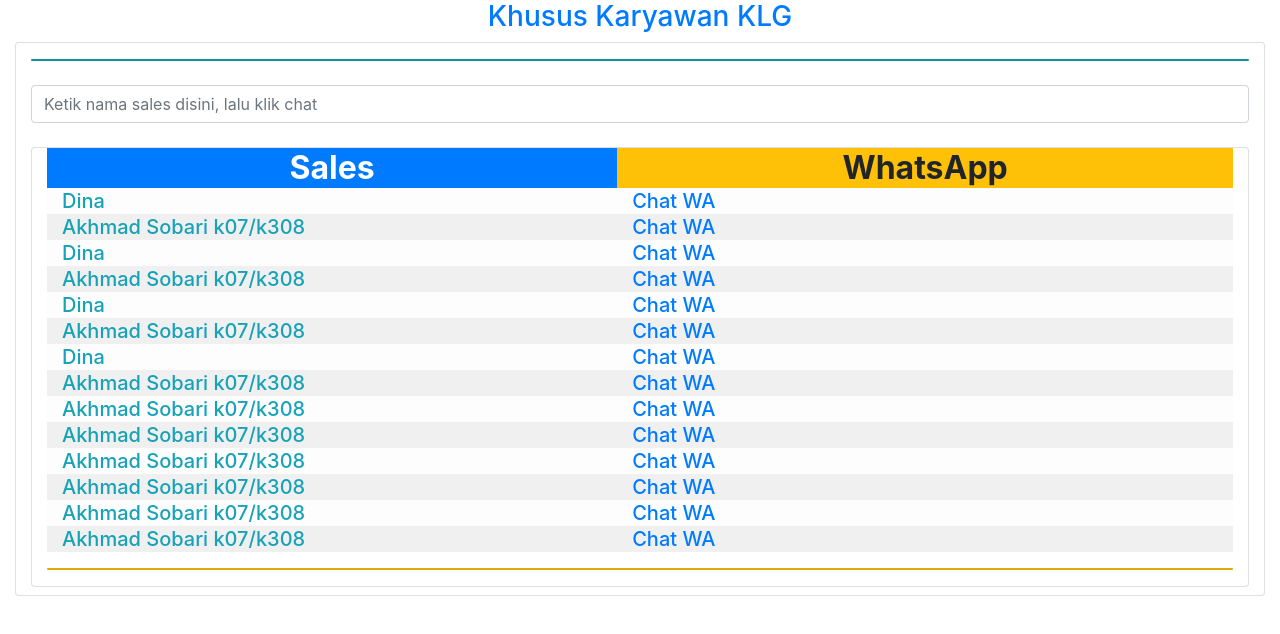
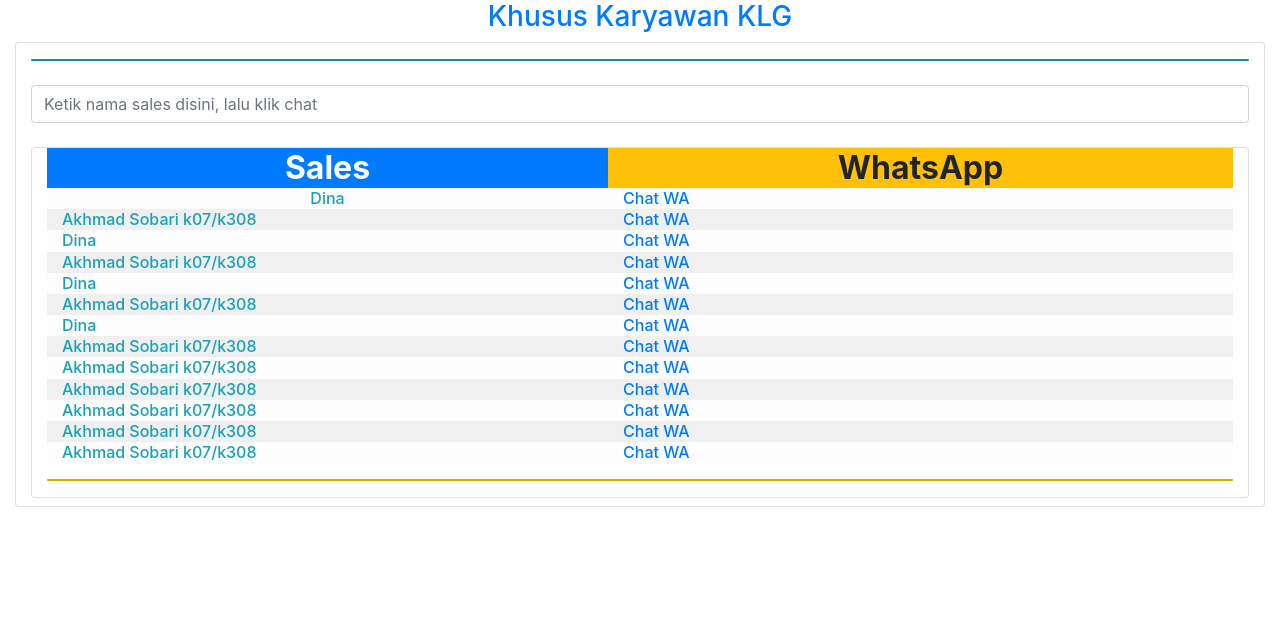
Before and after one commit to ariandto/salesklg, a plain HTML site: page index.html in a window 1280 px wide. Drawn offline with nearby package versions, Linux system fonts and the light colour scheme.

Commit message:
1 file modified

```diff
--- a/index.html
+++ b/index.html
@@ -45,60 +45,57 @@
             <th class="bg-warning text-center">WhatsApp</th>
           </tr>
           <tr>
-            <td class="col-1 h5 text-info">Dina</td>
-            <td class="col-1 h5"><a href="https://wa.me/62895340710827">Chat WA</a></td>
+            <td class="w-100 col-1 h6 text-info text-center">Dina</td>
+            <td class="col-1 h6"><a href="https://wa.me/62895340710827">Chat WA</a></td>
           </tr>
           <tr>
-            <td class="col-1 h5 text-info">Akhmad Sobari k07/k308</td>
-            <td class="col-1 h5"><a href="https://wa.me/62895340710827">Chat WA</a></td>
+            <td class="w-100 col-1 h6 text-info text-justify">Akhmad Sobari k07/k308</td>
+            <td class="col-1 h6"><a href="https://wa.me/62895340710827">Chat WA</a></td>
           </tr>
           <tr>
-            <td class="col-1 h5 text-info">Dina</td>
-            <td class="col-1 h5"><a href="https://wa.me/62895340710827">Chat WA</a></td>
+            <td class="col-1 h6 text-info">Dina</td>
+            <td class="col-1 h6"><a href="https://wa.me/62895340710827">Chat WA</a></td>
           </tr>
           <tr>
-            <td class="col-1 h5 text-info">Akhmad Sobari k07/k308</td>
-            <td class="col-1 h5"><a href="https://wa.me/62895340710827">Chat WA</a></td>
+            <td class="col-1 h6 text-info">Akhmad Sobari k07/k308</td>
+            <td class="col-1 h6"><a href="https://wa.me/62895340710827">Chat WA</a></td>
             <tr>
-              <td class="col-1 h5 text-info">Dina</td>
-              <td class="col-1 h5"><a href="https://wa.me/62895340710827">Chat WA</a></td>
+              <td class="col-1 h6 text-info">Dina</td>
+              <td class="col-1 h6"><a href="https://wa.me/62895340710827">Chat WA</a></td>
             </tr>
             <tr>
-              <td class="col-1 h5 text-info">Akhmad Sobari k07/k308</td>
-              <td class="col-1 h5"><a href="https://wa.me/62895340710827">Chat WA</a></td>
+              <td class="col-1 h6 text-info">Akhmad Sobari k07/k308</td>
+              <td class="col-1 h6"><a href="https://wa.me/62895340710827">Chat WA</a></td>
           </tr>
           <tr>
-            <td class="col-1 h5 text-info">Dina</td>
-            <td class="col-1 h5"><a href="https://wa.me/62895340710827">Chat WA</a></td>
+            <td class="col-1 h6 text-info">Dina</td>
+            <td class="col-1 h6"><a href="https://wa.me/62895340710827">Chat WA</a></td>
           </tr>
           <tr>
-            <td class="col-1 h5 text-info">Akhmad Sobari k07/k308</td>
-            <td class="col-1 h5"><a href="https://wa.me/62895340710827">Chat WA</a></td>
+            <td class="col-1 h6 text-info">Akhmad Sobari k07/k308</td>
+            <td class="col-1 h6"><a href="https://wa.me/62895340710827">Chat WA</a></td>
           </tr>
           <tr>
-            <td class="col-1 h5 text-info">Akhmad Sobari k07/k308</td>
-            <td class="col-1 h5"><a href="https://wa.me/62895340710827">Chat WA</a></td>
+            <td class="col-1 h6 text-info">Akhmad Sobari k07/k308</td>
+            <td class="col-1 h6"><a href="https://wa.me/62895340710827">Chat WA</a></td>
           </tr>
           <tr>
-            <td class="col-1 h5 text-info">Akhmad Sobari k07/k308</td>
-            <td class="col-1 h5"><a href="https://wa.me/62895340710827">Chat WA</a></td>
+            <td class="col-1 h6 text-info">Akhmad Sobari k07/k308</td>
+            <td class="col-1 h6"><a href="https://wa.me/62895340710827">Chat WA</a></td>
           </tr>
           <tr>
-            <td class="col-1 h5 text-info">Akhmad Sobari k07/k308</td>
-            <td class="col-1 h5"><a href="https://wa.me/62895340710827">Chat WA</a></td>
+            <td class="col-1 h6 text-info">Akhmad Sobari k07/k308</td>
+            <td class="col-1 h6"><a href="https://wa.me/62895340710827">Chat WA</a></td>
           </tr>
           <tr>
-            <td class="col-1 h5 text-info">Akhmad Sobari k07/k308</td>
-            <td class="col-1 h5"><a href="https://wa.me/62895340710827">Chat WA</a></td>
+            <td class="col-1 h6 text-info">Akhmad Sobari k07/k308</td>
+            <td class="col-1 h6"><a href="https://wa.me/62895340710827">Chat WA</a></td>
           </tr>
           <tr>
-            <td class="col-1 h5 text-info">Akhmad Sobari k07/k308</td>
-            <td class="col-1 h5"><a href="https://wa.me/62895340710827">Chat WA</a></td>
+            <td class="col-1 h6 text-info">Akhmad Sobari k07/k308</td>
+            <td class="col-1 h6"><a href="https://wa.me/62895340710827">Chat WA</a></td>
           </tr>
-          <tr>
-            <td class="col-1 h5 text-info">Akhmad Sobari k07/k308</td>
-            <td class="col-1 h5"><a href="https://wa.me/62895340710827">Chat WA</a></td>
-          </tr>
+
         </table>
         <hr class="card bg-warning" />
     </div>
```
